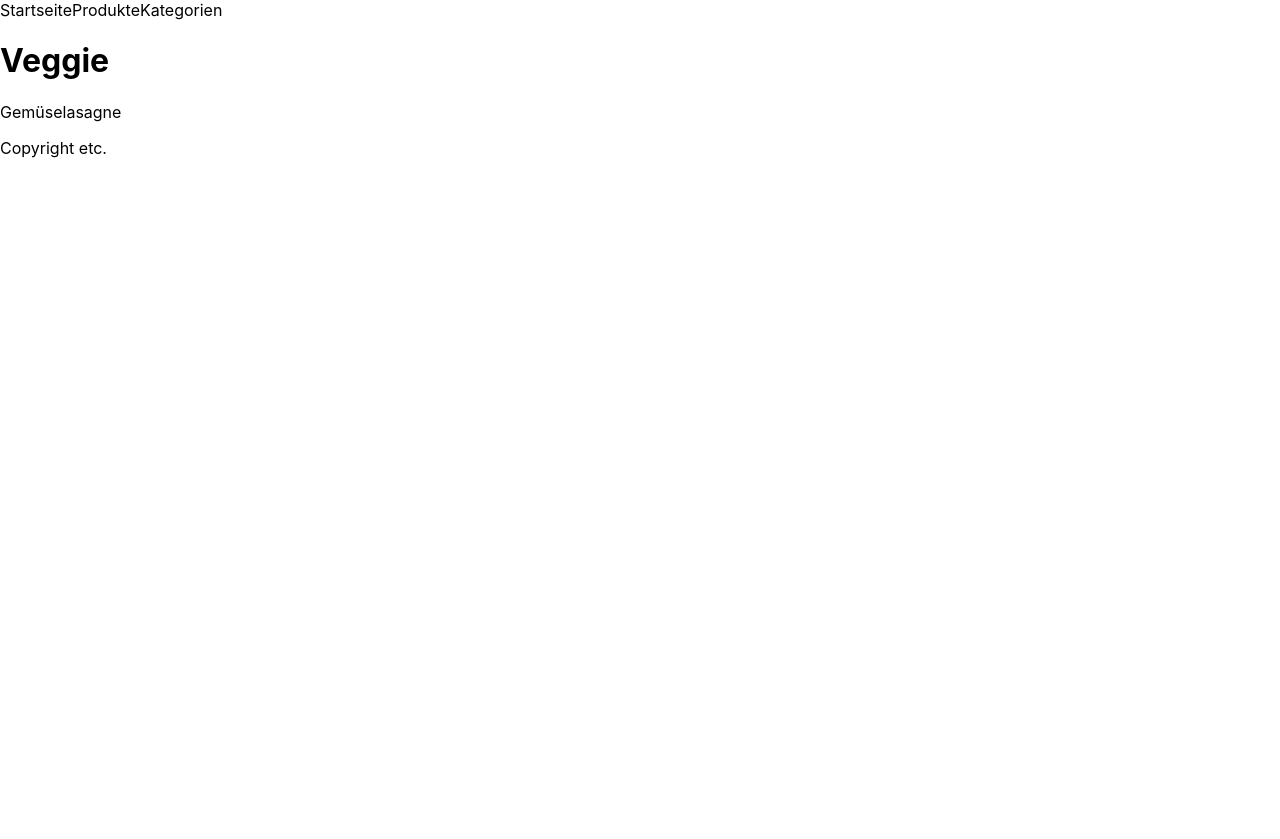
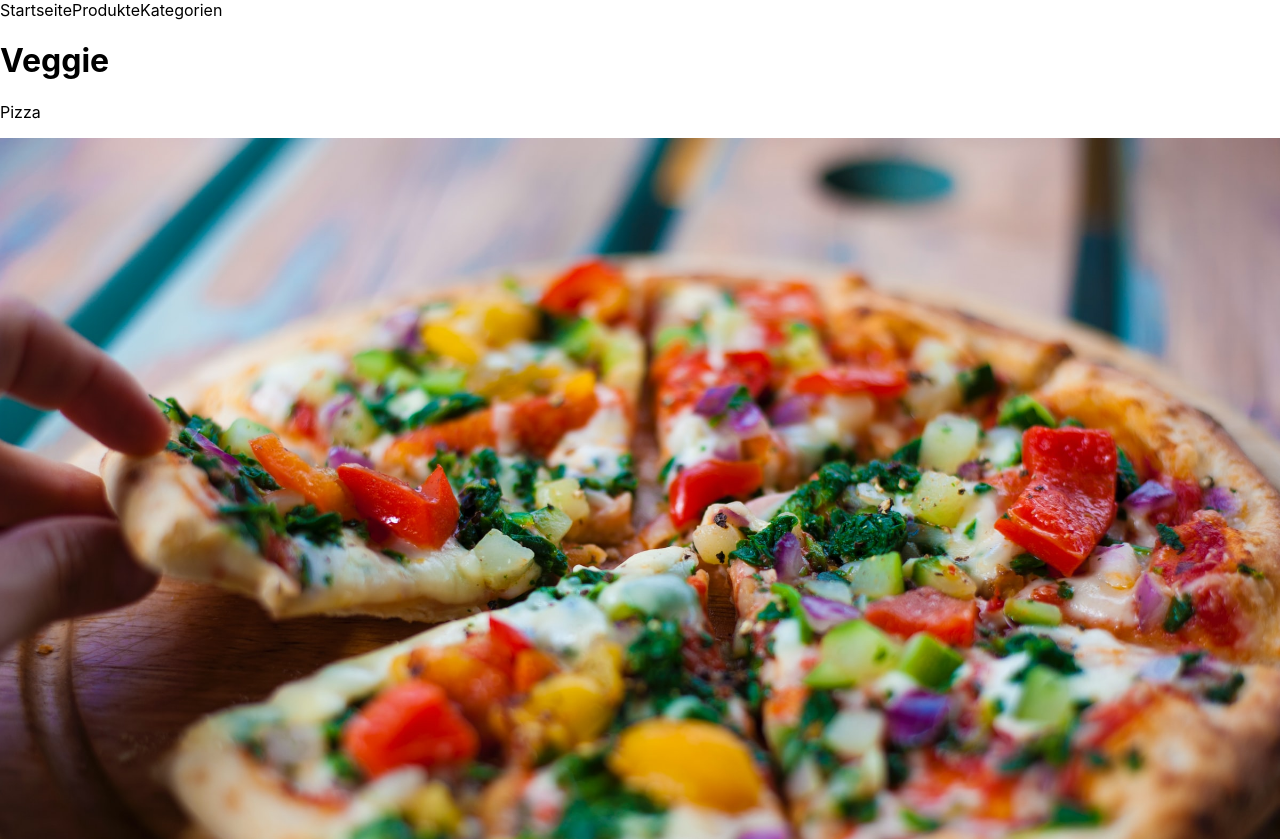
Before and after one commit to UniversalTraveller/recipes-app, a Next.js app: page /veggie in a window 1280 px wide. Shown: the top 839 px of the page. Before the commit the page ends 800 px from the top, so only its background shows below. Built offline with nearby package versions, Linux system fonts and the light colour scheme.

Commit message:
Add image of pizza

```diff
--- a/pages/veggie.js
+++ b/pages/veggie.js
@@ -1,8 +1,17 @@
+import Image from "next/image";
+
 export default function Veggie() {
   return (
     <>
       <h1>Veggie</h1>
-      <p>Gemüselasagne</p>
+      <p>Pizza</p>
+      <Image
+        src="/pizza.jpg"
+        alt="Leckere Pizza"
+        layout="responsive"
+        width="2400"
+        height="1596"
+      />
     </>
   );
 }
```
Also changed, not shown: public/pizza.jpg (added).
